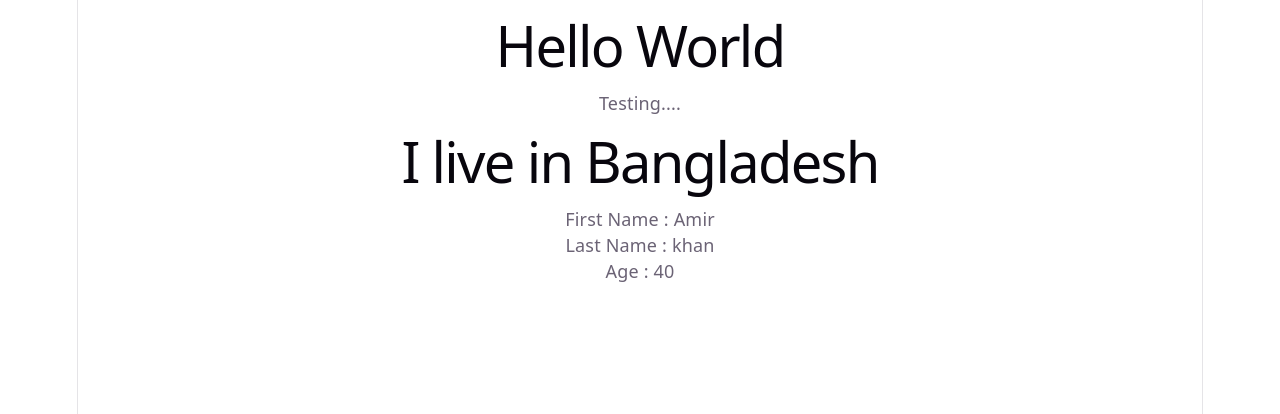
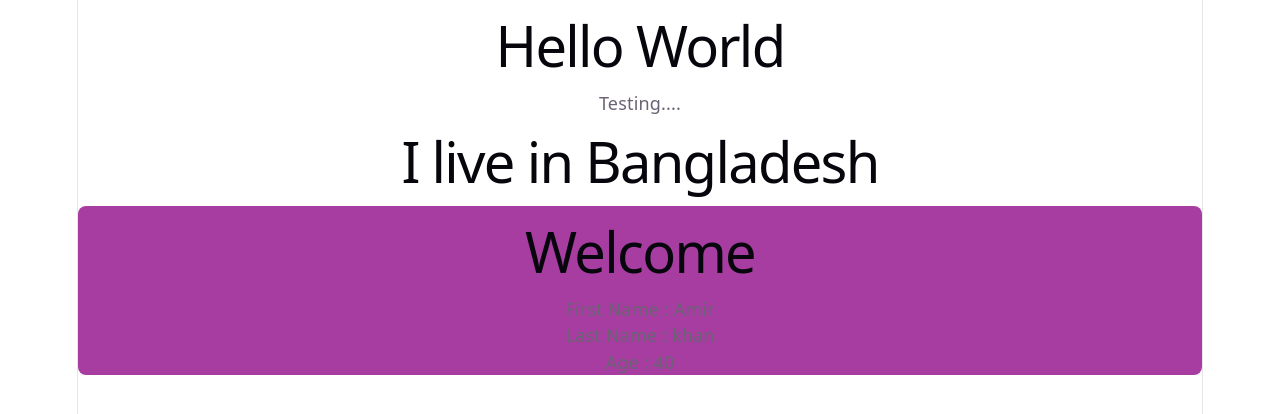
Before and after one commit to KI-Anik/react-practice, a React (Vite) app: page / in a window 1280 px wide. Shown: the top 414 px of the page. Built offline with nearby package versions, Linux system fonts and the light colour scheme.

Commit message:
feat: add Card component styling and update Card component structure

```diff
--- a/src/App.jsx
+++ b/src/App.jsx
@@ -10,7 +10,7 @@ function App() {
       <Card firstName="Amir"
         lastName="khan"
         age="40">
-
+          Welcome
       </Card>
     </>
   )
--- /dev/null
+++ b/src/components/Card.css
@@ -0,0 +1,5 @@
+.card {
+    background-color: rgb(167, 61, 161);
+    border: 1px;
+    border-radius: 8px;
+}
--- a/src/components/Card.jsx
+++ b/src/components/Card.jsx
@@ -1,14 +1,25 @@
 // props and children
+import "./Card.css"
 
 const Card = (props) => {
-    console.log(props);
+    const { age } = props
 
     return (
-        <div>
-            <p>First Name : {props.firstName} </p>
-            <p>Last Name : {props.lastName} </p>
-            <p>Age : {props.age} </p>
-        </div>
+        <>
+            {age > 18 ? (
+                <div className="card">
+                    <h1>{props.children}</h1>
+                    <p>First Name : {props.firstName} </p>
+                    <p>Last Name : {props.lastName} </p>
+                    <p>Age : {props.age} </p>
+                </div>)
+                :
+                <div className="card">
+                    you are too young
+                </div>
+            }
+
+        </>
     );
 };
 
```
